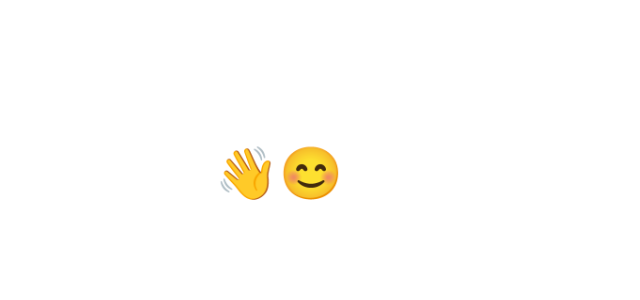
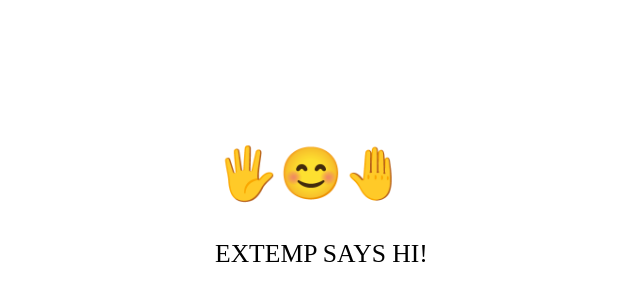
Before and after one commit to ExtemporaneousnessOne/ExtemporaneousnessOne.github.io, a plain HTML site: page index.html in a window 1280 px wide. Shown: the part 290-590 px from the top of the page, without its empty margins (425-1065 px from the left). Drawn offline with Linux system fonts and the light colour scheme.

Commit message:
Update index.html

```diff
--- a/index.html
+++ b/index.html
@@ -10,7 +10,8 @@
 	</head>
 	<body>
 		<div class="test">
-                        <h1>👋😊</h1>
+                        <h1>🖐️😊🤚</h1>
+			EXTEMP SAYS HI!
                         <!-- div class="circle2"></div !-->
 		</div>
 	</body>
```
